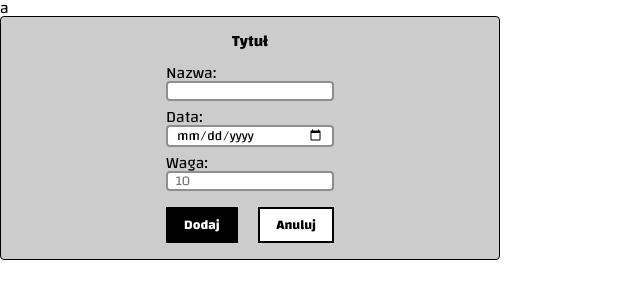
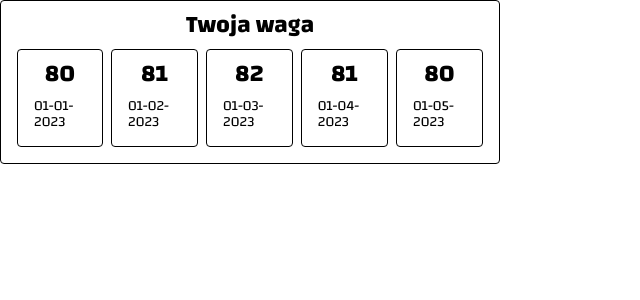
Before and after one commit to Crolur/gym-bro, a Vue app: page / in a window 1280 px wide. Shown: the top 300 px of the page, without its empty margins (0-640 px from the left). Built offline with nearby package versions, Linux system fonts and the light colour scheme.

Commit message:
weight component added

```diff
--- a/src/App.vue
+++ b/src/App.vue
@@ -1,6 +1,8 @@
 <template>
-	a
-	<base-card bgColor="#ccc">
+	<user-weights
+	:userWeightData="userData.userWeights"
+	/>
+	<!-- <base-card bgColor="#ccc">
 		<base-form title="Tytuł">
 			<template #inputs>
 				<base-input
@@ -28,14 +30,32 @@
 
 			</template>
 		</base-form>
-	</base-card>
+	</base-card> -->
 </template>
 
-<script></script>
+<script>
+import userDataJSON from "./assets/userData.json";
+import userWeights from "./components/userWeights.vue";
+
+export default {
+	components: {
+		userWeights,
+	},
+
+	data() {
+		return {
+			userData: userDataJSON,
+		};
+	},
+
+	created() {
+		console.log(this.userData);
+	},
+};
+</script>
 
 <style>
-
-	@import url('https://fonts.googleapis.com/css2?family=Changa:wght@200;400;700&display=swap');
+@import url("https://fonts.googleapis.com/css2?family=Changa:wght@200;400;700&display=swap");
 
 *,
 *::before,
@@ -46,7 +66,7 @@
 }
 
 body * {
-	font-family: 'Changa', sans-serif;
+	font-family: "Changa", sans-serif;
 	line-height: 1rem;
 }
 </style>
--- /dev/null
+++ b/src/assets/userData.json
@@ -0,0 +1,63 @@
+{
+	"userName": "Adam",
+	"userId": 0,
+	"userWeights": [
+		{
+			"date": "01-05-2023",
+			"value": 80
+		},
+		{
+			"date": "01-04-2023",
+			"value": 81
+		},
+		{
+			"date": "01-03-2023",
+			"value": 82
+		},
+		{
+			"date": "01-02-2023",
+			"value": 81
+		},
+		{
+			"date": "01-01-2023",
+			"value": 80
+		}
+	],
+	"userExercises": [
+		{
+			"id": 0,
+			"name": "Ćw1",
+			"records": [6, 5, 4, 3, 2, 1]
+		},
+		{
+			"id": 1,
+			"name": "Ćw2",
+			"records": [6, 5, 4, 3, 2, 1]
+		},
+		{
+			"id": 2,
+			"name": "Ćw3",
+			"records": [6, 5, 4, 3, 2, 1]
+		},
+		{
+			"id": 3,
+			"name": "Ćw4",
+			"records": [6, 5, 4, 3, 2, 1]
+		},
+		{
+			"id": 4,
+			"name": "Ćw5",
+			"records": [6, 5, 4, 3, 2, 1]
+		}
+	],
+	"userTrainingPlans": [
+		{
+			"name": "A",
+			"exercisesId": [0, 2, 4]
+		},
+		{
+			"name": "B",
+			"exercisesId": [1, 3]
+		}
+	]
+}
--- a/src/components/UI/BaseCard.vue
+++ b/src/components/UI/BaseCard.vue
@@ -16,8 +16,10 @@ export default {
     border-radius: 4px;
     max-width:320px;
     display: flex;
+    flex-direction: column;
     justify-content: center;
-    align-content: center;
+    align-items: center;
+    row-gap: 16px;
     padding: 1rem;
     background-color: white;
 }
--- /dev/null
+++ b/src/components/UI/BaseCardContainer.vue
@@ -0,0 +1,15 @@
+<template>
+    <div class="card-container">
+        <slot></slot>
+    </div>
+</template>
+
+<style>
+.card-container {
+    display: flex;
+    flex-direction: row-reverse;
+    column-gap: 8px;
+    overflow-x: auto;
+    width: 100%;
+}
+</style>
--- /dev/null
+++ b/src/components/userWeights.vue
@@ -0,0 +1,34 @@
+<template>
+    <base-card>
+    <h2>Twoja waga</h2>
+
+    <base-card-container>
+        <base-card
+        v-for="weight in userWeightData"
+        :key="weight"
+        >
+        <p class="weight-value">{{ weight.value }}</p>
+        <p class="weight-date">{{ weight.date }}</p>
+    </base-card>
+    </base-card-container>
+    </base-card>
+</template>
+
+<script>
+export default {
+    props: ['userWeightData'],
+
+
+}
+</script>
+
+<style scoped>
+.weight-value {
+    font-size: 24px;
+    font-weight: 700;
+}
+
+.weight-date {
+    font-size: 14px;
+}
+</style>
--- a/src/main.js
+++ b/src/main.js
@@ -5,6 +5,7 @@ import BaseForm from "./components/UI/BaseForm.vue";
 import BaseInput from "./components/UI/BaseInput.vue";
 import BaseButton from "./components/UI/BaseButton.vue";
 import BaseCard from "./components/UI/BaseCard.vue";
+import BaseCardContainer from "./components/UI/BaseCardContainer.vue";
 
 
 const app = createApp(App);
@@ -13,5 +14,6 @@ app.component('base-form', BaseForm);
 app.component('base-input', BaseInput);
 app.component('base-button', BaseButton);
 app.component('base-card', BaseCard);
+app.component('base-card-container', BaseCardContainer);
 
 app.mount('#app');
```
